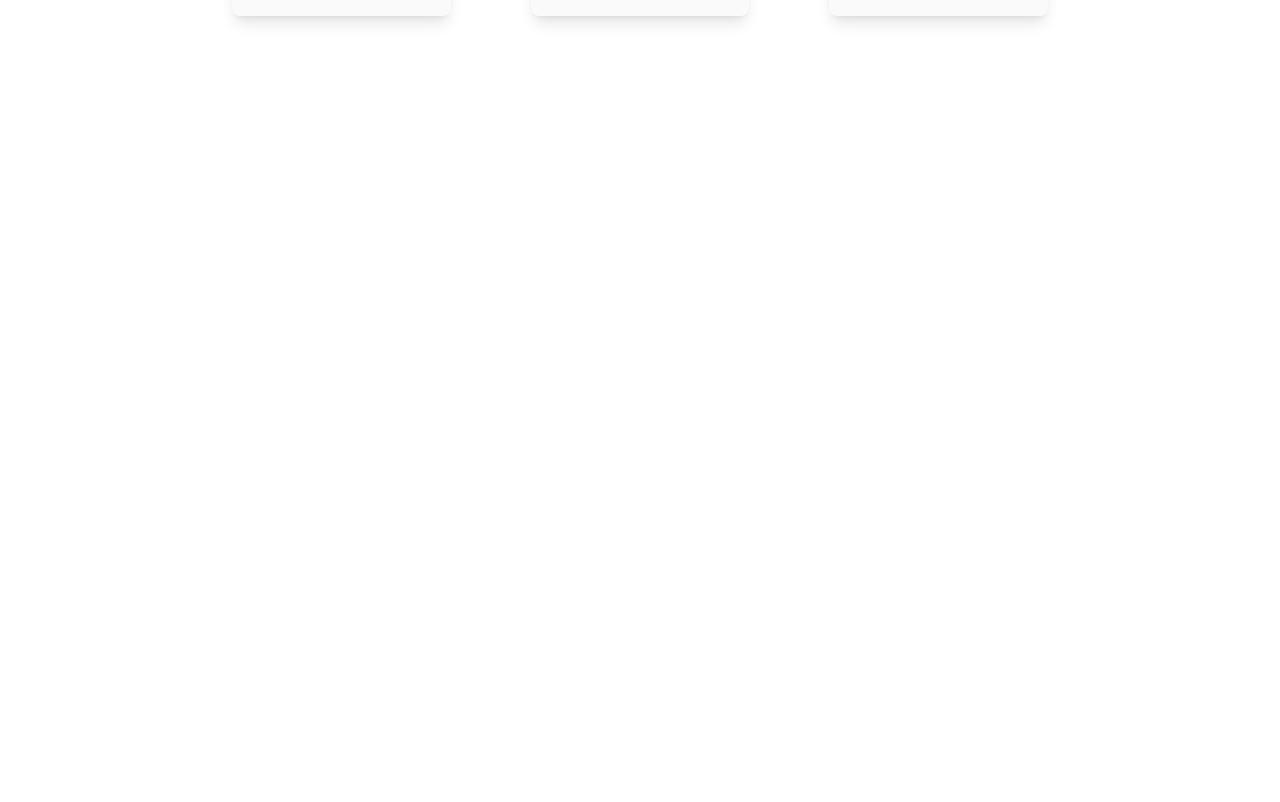
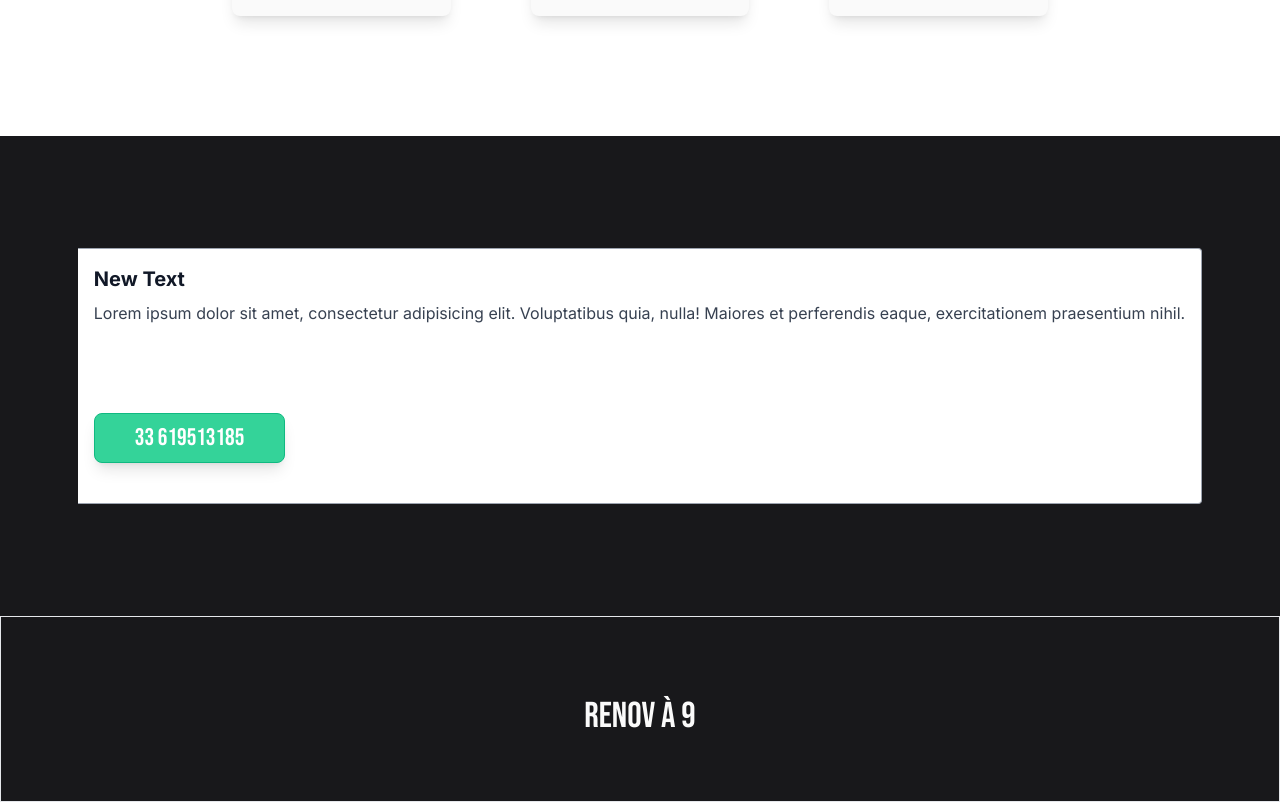
Before and after one commit to zinedinechami/renov_v1, a Next.js app: page / in a window 1280 px wide. Shown: the part 1742-2544 px from the top of the page. Before the commit the page ends 1878 px from the top, so only its background shows below. Built offline with nearby package versions, Linux system fonts and the light colour scheme.

Commit message:
created contact section componenet and footer

```diff
--- a/src/app/page.tsx
+++ b/src/app/page.tsx
@@ -3,6 +3,8 @@ import Header from "@/components/header";
 import LandingPage from "@/pages/landing";
 import About from "@/pages/about";
 import Services from "@/pages/services";
+import Contact from "@/pages/contact";
+import Footer from "@/components/footer";
 
 export default function Home() {
   return (
@@ -13,7 +15,9 @@ export default function Home() {
           <LandingPage />
           <About />
           <Services />
+          <Contact />
         </main>
+        <Footer />
       </body>
     </>
   );
--- a/src/components/button.tsx
+++ b/src/components/button.tsx
@@ -5,7 +5,7 @@ type Props = {
 export default function Button({ text }: Props) {
   return (
     <>
-      <button className="bebas-neue-regular text-2xl bg-emerald-400 hover:bg-emerald-500 text-white my-6 py-2 px-10 border border-emerald-600 rounded-lg shadow-lg">
+      <button className="bebas-neue-regular text-2xl bg-emerald-400 hover:bg-emerald-500 text-white my-6 py-2 px-10 border border-emerald-500 rounded-lg shadow-lg">
         {text}
       </button>
     </>
--- a/src/components/carousel.tsx
+++ b/src/components/carousel.tsx
@@ -12,7 +12,7 @@ export function Carousel() {
 
   return (
     <div
-      className="embla bg-zinc-50 mt-12 sm:h-80  max-w-lg border rounded-lg   shadow-lg"
+      className="embla bg-zinc-50 mt-12 sm:h-80  max-w-lg  rounded-lg   shadow-lg"
       ref={emblaRef}
     >
       <div className="embla__container h-full  ">
--- a/src/components/footer.tsx
+++ b/src/components/footer.tsx
@@ -0,0 +1,11 @@
+export default function Footer() {
+  return (
+    <>
+      <footer className="bg-zinc-900 pt-16 pb-16 border">
+        <h1 className="bebas-neue-regular text-center sm:text-4xl text-2xl pt-4 flex-col text-zinc-50 ">
+          RENOV À 9
+        </h1>
+      </footer>
+    </>
+  );
+}
--- a/src/components/header.tsx
+++ b/src/components/header.tsx
@@ -5,7 +5,7 @@ import Image from "next/image";
 export default function Header() {
   return (
     <>
-      <nav className=" sticky top-0 w-full bg-zinc-50 h-16 border z-10">
+      <nav className=" sticky top-0 w-full bg-zinc-50 border h-16  z-10">
         <h1 className="bebas-neue-regular text-center sm:text-4xl text-2xl pt-4 flex-col text-zinc-900 ">
           RENOV À 9
         </h1>
--- a/src/pages/contact.tsx
+++ b/src/pages/contact.tsx
@@ -0,0 +1,30 @@
+import Button from "@/components/button";
+
+export default function Contact() {
+  return (
+    <>
+      <section className="bg-zinc-900 flex pt-28 pb-28">
+        <div className="mx-auto  h-64   lg:flex">
+          {/* <div className="h-48 lg:h-auto lg:w-48 flex-none bg-cover rounded-t lg:rounded-t-none lg:rounded-l text-center overflow-hidden" style="background-image: url('/img/card-left.jpg')" title="Woman holding a mug">
+  </div> */}
+          <div className="border-r border-b border-l border-gray-400 lg:border-l-0 lg:border-t lg:border-gray-400 bg-white rounded-b lg:rounded-b-none lg:rounded-r p-4 flex flex-col justify-between leading-normal">
+            <div className="mb-8">
+              <div className="text-gray-900 font-bold text-xl mb-2">
+                New Text
+              </div>
+              <p className="text-gray-700 text-base">
+                Lorem ipsum dolor sit amet, consectetur adipisicing elit.
+                Voluptatibus quia, nulla! Maiores et perferendis eaque,
+                exercitationem praesentium nihil.
+              </p>
+            </div>
+            <div className="flex items-center">
+              <Button text={"33 619513185"} />
+              {/* <img className="w-10 h-10 rounded-full mr-4" src="/img/jonathan.jpg" alt="Avatar of Jonathan Reinink"> */}
+            </div>
+          </div>
+        </div>
+      </section>
+    </>
+  );
+}
```
